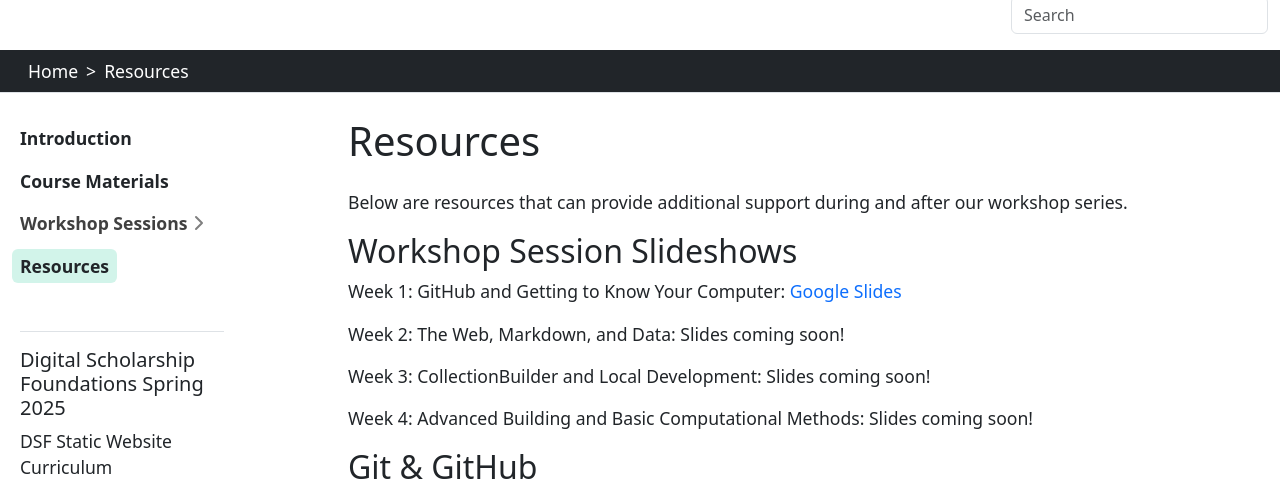
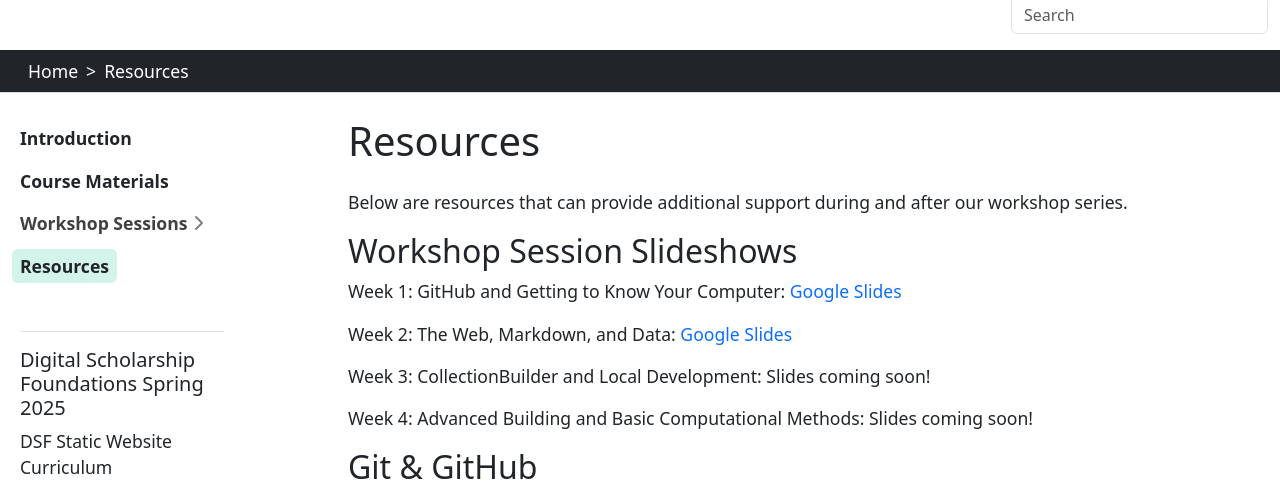
Before and after one commit to PULdischo/dsf-spring-2025, a Jekyll site: the page built from content/resources.md, in a window 1280 px wide and 900 px high, cut to the strip 120-613 px from the top of the window. Built offline with Jekyll 4.4.1, drawn with Linux system fonts in a browser that asks for light colours.

Commit message:
added week 2 slides

```diff
--- a/content/resources.md
+++ b/content/resources.md
@@ -9,7 +9,7 @@ Below are resources that can provide additional support during and after our wor
 
 Week 1: GitHub and Getting to Know Your Computer: [Google Slides](https://docs.google.com/presentation/d/1s2ub0BxRURWum5EonvCYBr1uUdeqe8uvBMbkRq7dNlA/edit?usp=sharing)
 
-Week 2: The Web, Markdown, and Data: Slides coming soon!
+Week 2: The Web, Markdown, and Data: [Google Slides](https://docs.google.com/presentation/d/1WZE_RDo2Ajjr2nVWqx6a0neXKhFmIDhC_FpLtdYXr-Q/edit?usp=sharing)
 
 Week 3: CollectionBuilder and Local Development: Slides coming soon!
 
```
